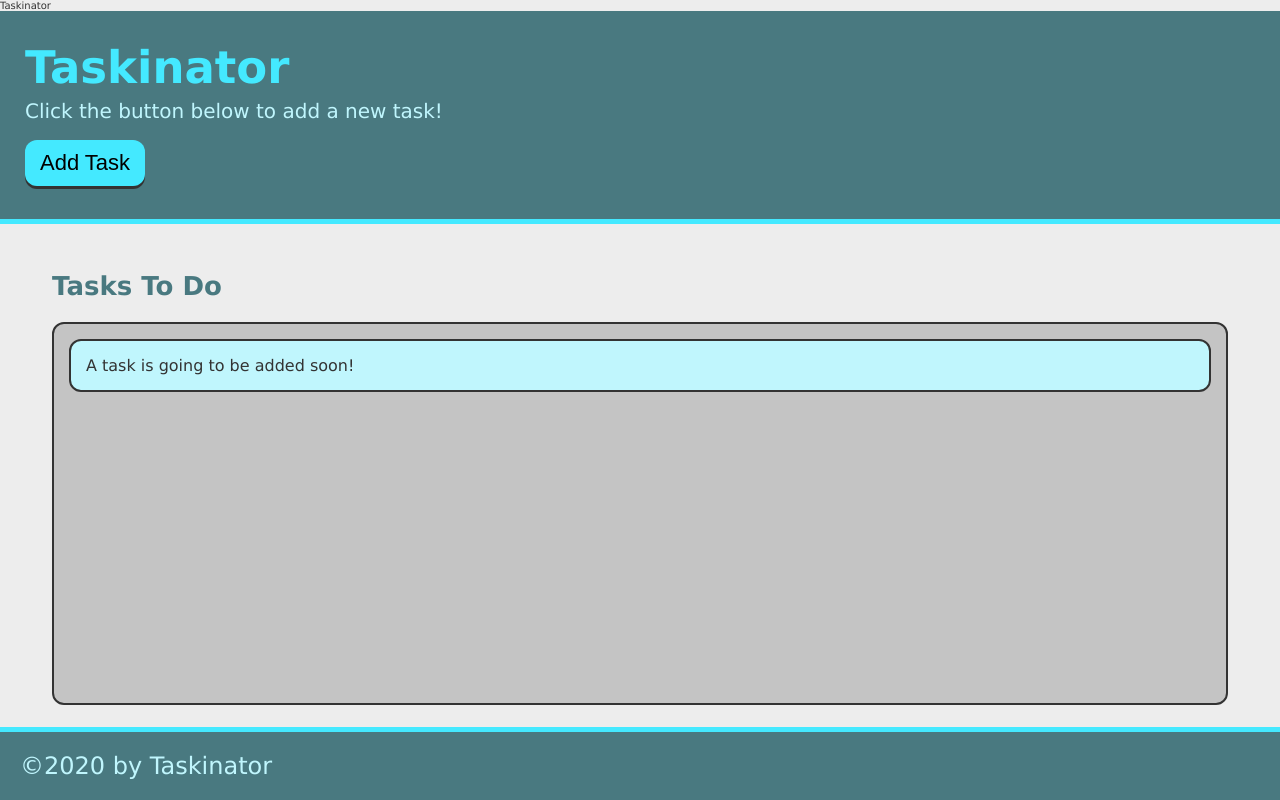
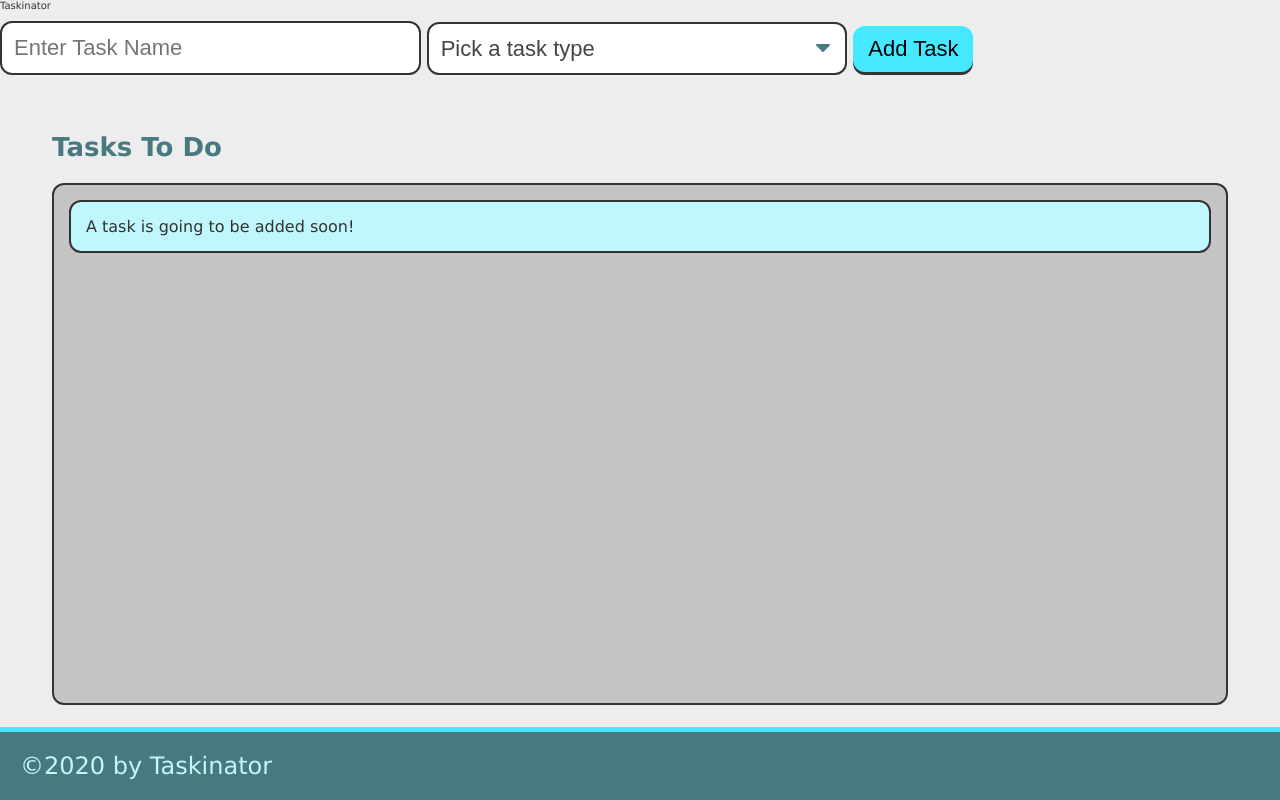
Before and after one commit to schadhuntsman/taskinator, a plain HTML site: page module-4-assets/index.html in a window 1280 px wide. Drawn offline with Linux system fonts and the light colour scheme; files whose address does not match are found by name.

Commit message:
buttons fixed for js

```diff
--- a/module-4-assets/index.html
+++ b/module-4-assets/index.html
@@ -9,11 +9,22 @@
 
 </head>
 <body>
-    <header>
-        <h1 class="page-title">Taskinator</h1>
-        <p> Click the button below to add a new task!</p>
-        <button class="btn" id="save-task">Add Task</button>
-    </header>
+    <form id="task-form">
+        <div class="form-group">
+          <input type="text" name="task-name" class="text-input" placeholder="Enter Task Name" />
+        </div>
+        <div class="form-group">
+          <select name="task-type" class="select-dropdown">
+            <option value="" disabled selected>Pick a task type</option>
+            <option value="Print">Print</option>
+            <option value="Web">Web</option>
+            <option value="Mobile">Mobile</option>
+          </select>
+        </div>
+        <div class="form-group">
+          <button class="btn" id="save-task" type="submit">Add Task</button>
+        </div>
+      </form>
     <main class="page-content">
         <section class="task-list-wrapper">
             <h2 class="list-title">Tasks To Do</h2>
--- a/module-4-assets/taskinator.js
+++ b/module-4-assets/taskinator.js
@@ -1,13 +1,16 @@
 var buttonEl = document.querySelector("#save-task");
 var tasksToDoEl = document.querySelector("#tasks-to-do");
+var formEl = document.querySelector("#task-form");
 
-var createTaskHandler = function() {
-buttonEl.addEventListener("click", function() {
+var createTaskHandler = function(event) {
+
+    event.preventDefault();
+
   var listItemEl = document.createElement("li");
   listItemEl.className = "task-item";
   listItemEl.textContent = "This is a new task.";
   tasksToDoEl.appendChild(listItemEl);
-});
-}
+};
 
-buttonEl.addEventListener("click", createTaskHandler);
+
+formEl.addEventListener("submit", createTaskHandler);
```
